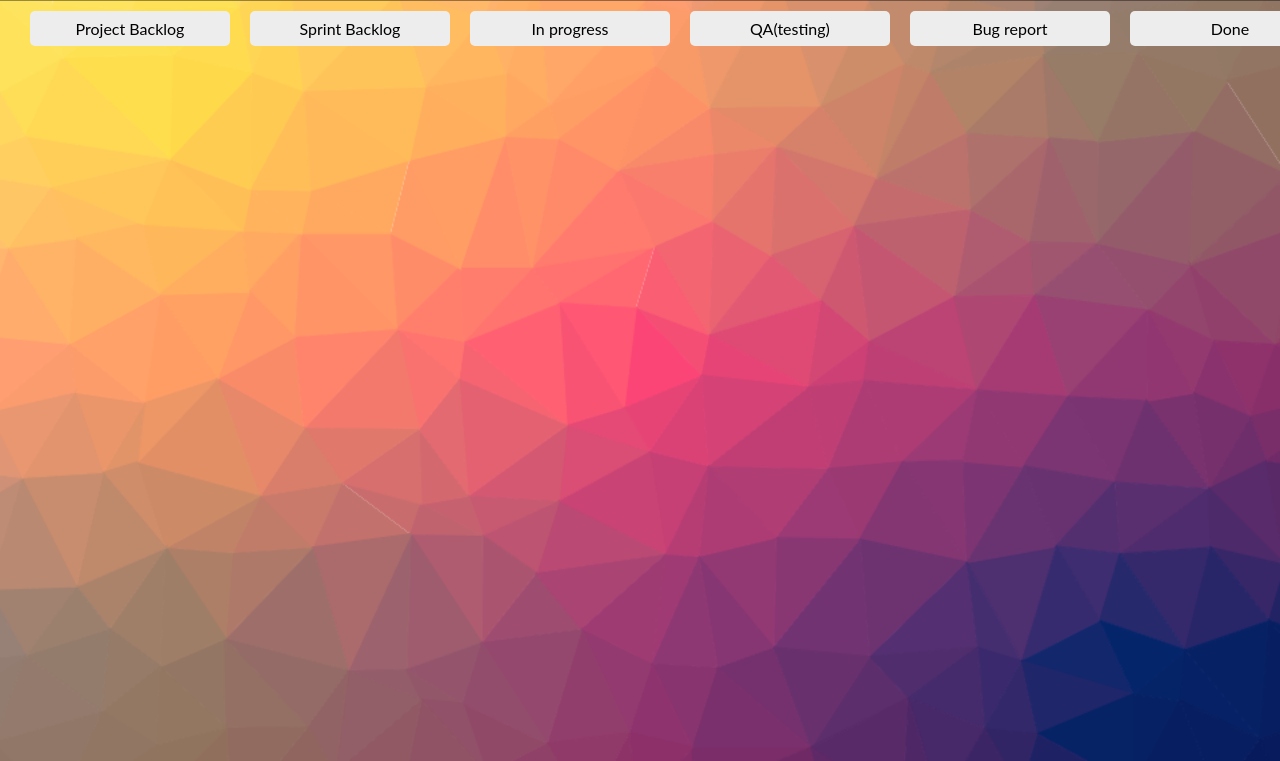
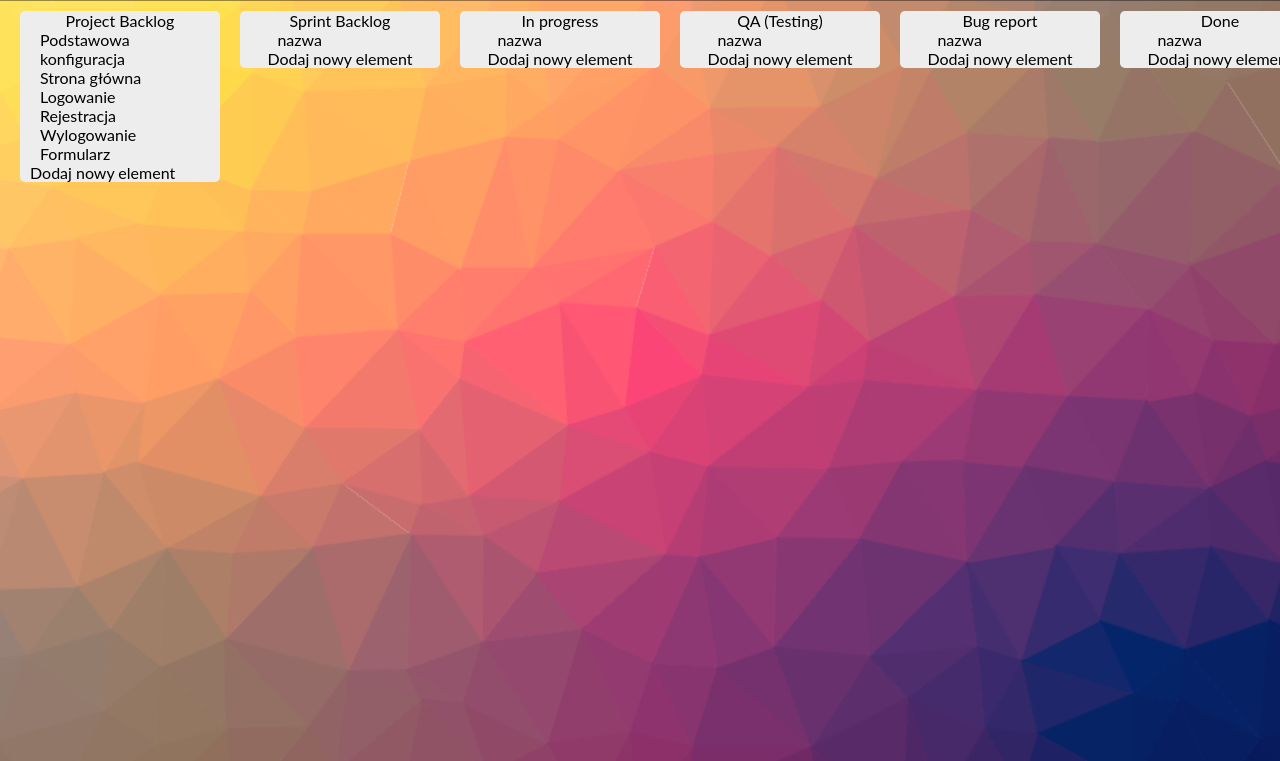
Before and after one commit to lnowak/Kaban_board, a React app: page / in a window 1280 px wide. Shown: the part 39-800 px from the top of the page. Built offline with nearby package versions, Linux system fonts and the light colour scheme.

Commit message:
List items added

```diff
--- a/src/js/app.js
+++ b/src/js/app.js
@@ -15,12 +15,92 @@ class Kanban extends Component {
             boardNewName: '',
             boardBodyActive: true,
             boardCol: [
-                {id: 1, name: 'Project Backlog'},
-                {id: 2, name: 'Sprint Backlog'},
-                {id: 3, name: 'In progress'},
-                {id: 4, name: 'QA(testing)'},
-                {id: 5, name: 'Bug report'},
-                {id: 6, name: 'Done'},
+                {
+                    id: 1,
+                    name: 'Project Backlog',
+                    tasks: [
+                        {
+                            id: 1,
+                            taskName: 'Podstawowa konfiguracja'
+                        },
+                        {
+                            id: 2,
+                            taskName: 'Strona główna'
+                        },
+                        {
+                            id: 3,
+                            taskName: 'Logowanie'
+                        },
+                        {
+                            id: 4,
+                            taskName: 'Rejestracja'
+                        },
+                        {
+                            id: 5,
+                            taskName: 'Wylogowanie'
+                        },
+                        {
+                            id: 6,
+                            taskName: 'Formularz'
+                        },
+                    ],
+                    newTask: '',
+                },
+                {
+                    id: 2,
+                    name: 'Sprint Backlog',
+                    tasks: [
+                        {
+                            id: 1,
+                            taskName: 'nazwa'
+                        }
+                    ],
+                    newTask: '',
+                },
+                {
+                    id: 3,
+                    name: 'In progress',
+                    tasks: [
+                        {
+                            id: 1,
+                            taskName: 'nazwa'
+                        }
+                    ],
+                    newTask: '',
+                },
+                {
+                    id: 4,
+                    name: 'QA (Testing)',
+                    tasks: [
+                        {
+                            id: 1,
+                            taskName: 'nazwa'
+                        }
+                    ],
+                    newTask: '',
+                },
+                {
+                    id: 5,
+                    name: 'Bug report',
+                    tasks: [
+                        {
+                            id: 1,
+                            taskName: 'nazwa'
+                        }
+                    ],
+                    newTask: '',
+                },
+                {
+                    id: 6,
+                    name: 'Done',
+                    tasks: [
+                        {
+                            id: 1,
+                            taskName: 'nazwa'
+                        }
+                    ],
+                    newTask: '',
+                },
             ],
         },],
         menuActive: false,
@@ -127,12 +207,21 @@ class Kanban extends Component {
     }
 
     addNewColumn = () => {
+        let columnId = this.state.board.map(e => {
+            if (e.boardBodyActive) {
+                return e.boardCol.length+1
+            }
+        })
         const newCol = {
-            id: this.state.board.map(e => e.boardCol.length+1)[0],
-            name: 'dsa'
+            id: columnId,
+            name: 'dsa',
+            tasks: [],
+            newTask: ''
         };
         const newBoard = this.state.board.map(e => {
-            e.boardCol = [...e.boardCol, newCol]
+            if (e.boardBodyActive) {
+                e.boardCol = [...e.boardCol, newCol]
+            }
             return e
         })
         this.setState({board: newBoard})
--- a/src/js/components/Board/BoardBody/boardBody.js
+++ b/src/js/components/Board/BoardBody/boardBody.js
@@ -8,23 +8,31 @@ class BoardBody extends Component {
     }
 
     render() {
-
-
-
-        let asa = this.props.boardState.board.map(e=> {
-            return (e.boardCol.map(item => {return <li data-id={item.id} key={item.id} className={`boardBody__column ${e.boardBodyActive ? '' : 'none'} ` }>{item.name}</li>}))
+        let list = this.props.boardState.board.map(e=> {
+            return (e.boardCol.map(item => {
+                console.log(item.tasks.map(ie => ie.taskName))
+                let list = item.tasks.map(ie => <li key={ie.id}>{ie.taskName}</li>)
+                return (
+                    <li data-id={item.id} key={`${item.id}`} className={`boardBody__column ${e.boardBodyActive ? '' : 'none'} ` }>
+                        {item.name}
+                        <ul className='testlist'>
+                            <li>
+                                <ul className='testlist'>
+                                    {list}
+                                </ul>
+                            </li>
+                            <li>Dodaj nowy element</li>
+                        </ul>
+                    </li>
+                )
+            }))
         })
-
-        let list = <ul>
-            {asa}
-            <li className={`${this.props.boardState.board.length > 0 ? 'boardBody__column' : 'none' }`} onClick={this.addNewColumn}>Dodaj nową kartę</li>
-        </ul>
 
         return (
             <div className={`board__section board__body ${this.props.boardState.menuActive ? 'board__body--active' : ''} `}>
                 <ul>
                     {list}
-
+                    <li className={`${this.props.boardState.board.length > 0 ? 'boardBody__column' : 'none' }`} onClick={this.addNewColumn}>Dodaj nową kartę</li>
                 </ul>
             </div>
         )
--- a/src/sass/style.scss
+++ b/src/sass/style.scss
@@ -206,4 +206,12 @@ background: #af8d8d;
 }
 
 .none {
-    display: none;}
+    display: none;
+}
+
+.testlist {
+    display: flex;
+    flex-direction: column;
+    justify-content: space-around;
+    align-items: center;
+}
```
